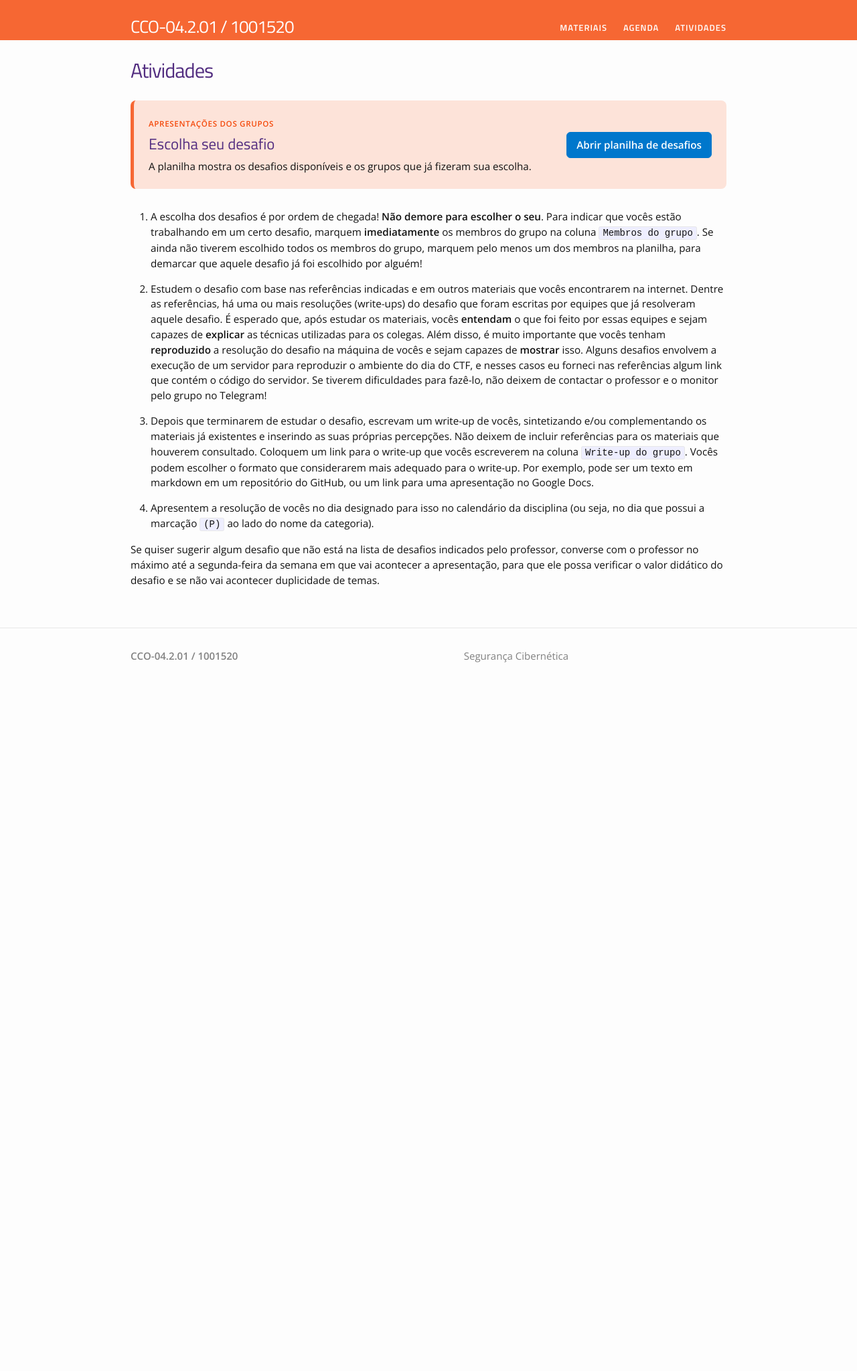
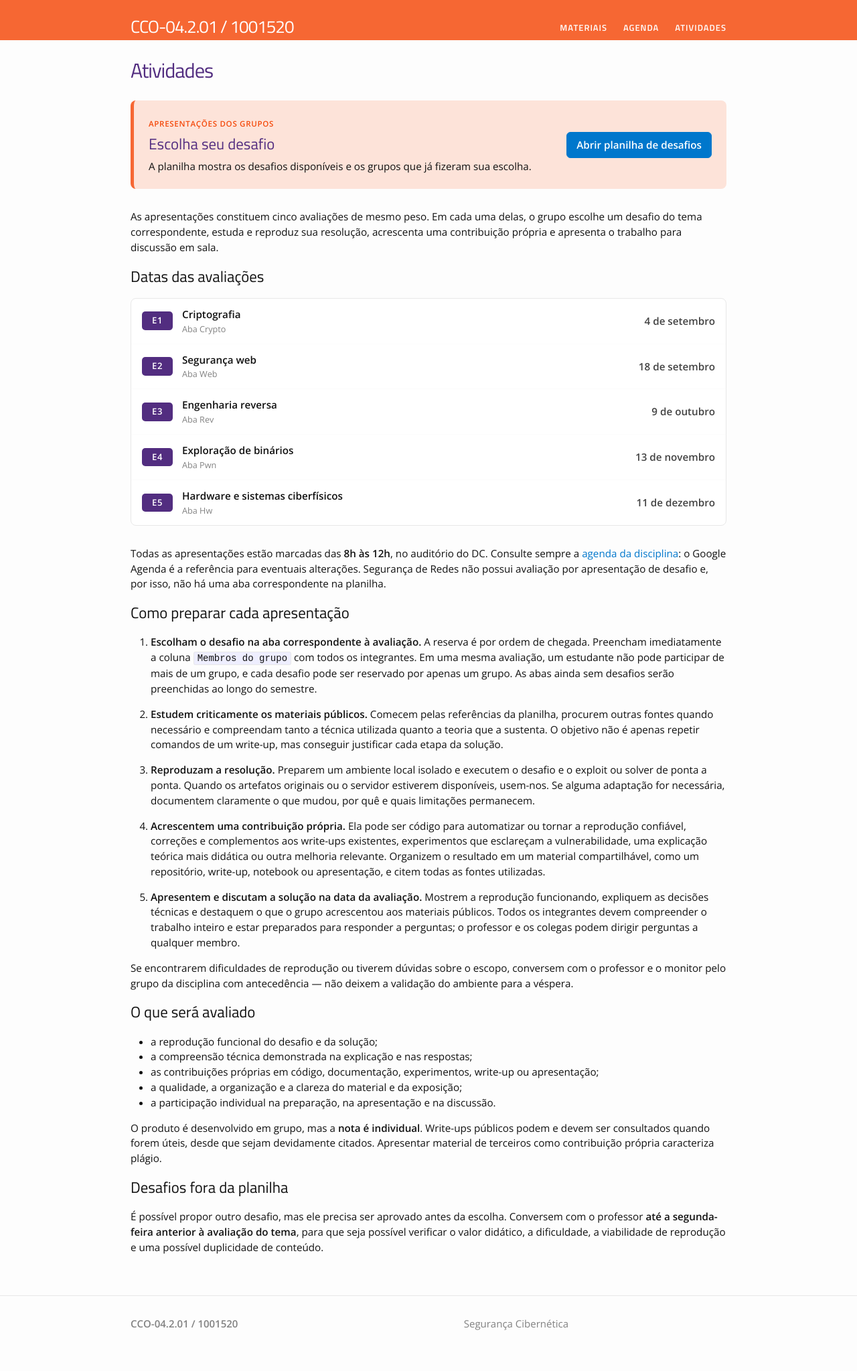
Before and after one commit to thotypous/cybersec-website, a Jekyll site: the page built from atividades.md, in a window 1280 px wide. Shown: the whole page at 67% size. Built offline with Jekyll 4.4.1, drawn with Linux system fonts in a browser that asks for light colours; before the commit the page ends 1051 px from its top, so only the background shows below that.

Commit message:
Atualiza instruções das avaliações

```diff
--- a/_sass/_layout.scss
+++ b/_sass/_layout.scss
@@ -320,6 +320,55 @@
     }
 }
 
+.assessment-list {
+    overflow: hidden;
+    margin: 0 0 $spacing-unit;
+    border: 1px solid $grey-color-light;
+    border-radius: 8px;
+    background: #fff;
+}
+
+.assessment-item {
+    display: grid;
+    grid-template-columns: 46px minmax(0, 1fr) auto;
+    align-items: center;
+    gap: 14px;
+    padding: 12px 16px;
+
+    & + & {
+        border-top: 1px solid lighten($grey-color-light, 8%);
+    }
+
+    time {
+        color: $grey-color-dark;
+        font-weight: 600;
+        white-space: nowrap;
+    }
+}
+
+.assessment-item__code {
+    padding: 4px 7px;
+    border-radius: 5px;
+    background: $clemson-purple;
+    color: #fff;
+    font-size: 0.82rem;
+    font-weight: 700;
+    letter-spacing: 0.04em;
+    text-align: center;
+}
+
+.assessment-item__topic {
+    strong,
+    small {
+        display: block;
+    }
+
+    small {
+        margin-top: 1px;
+        color: $grey-color;
+    }
+}
+
 @include media-query($on-palm) {
     .resource-grid {
         grid-template-columns: 1fr;
@@ -333,6 +382,16 @@
         align-items: flex-start;
         flex-direction: column;
         gap: 12px;
+    }
+
+    .assessment-item {
+        grid-template-columns: 42px minmax(0, 1fr);
+        gap: 10px;
+
+        time {
+            grid-column: 2;
+            font-size: 0.9rem;
+        }
     }
 
     .lesson-card {
--- a/atividades.md
+++ b/atividades.md
@@ -13,13 +13,64 @@ permalink: /atividades/
   <a class="resource-button" href="https://docs.google.com/spreadsheets/d/1_rbJMOdoRXFIwqIk9_CDqoTDYKzNedFJIZ129Wv2i_k/edit?usp=sharing">Abrir planilha de desafios</a>
 </div>
 
-1. A escolha dos desafios é por ordem de chegada! **Não demore para escolher o seu**. Para indicar que vocês estão trabalhando em um certo desafio, marquem **imediatamente** os membros do grupo na coluna `Membros do grupo`. Se ainda não tiverem escolhido todos os membros do grupo, marquem pelo menos um dos membros na planilha, para demarcar que aquele desafio já foi escolhido por alguém!
+As apresentações constituem cinco avaliações de mesmo peso. Em cada uma delas, o grupo escolhe um desafio do tema correspondente, estuda e reproduz sua resolução, acrescenta uma contribuição própria e apresenta o trabalho para discussão em sala.
 
-2. Estudem o desafio com base nas referências indicadas e em outros materiais que vocês encontrarem na internet. Dentre as referências, há uma ou mais resoluções (write-ups) do desafio que foram escritas por equipes que já resolveram aquele desafio. É esperado que, após estudar os materiais, vocês **entendam** o que foi feito por essas equipes e sejam capazes de **explicar** as técnicas utilizadas para os colegas. Além disso, é muito importante que vocês tenham **reproduzido** a resolução do desafio na máquina de vocês e sejam capazes de **mostrar** isso. Alguns desafios envolvem a execução de um servidor para reproduzir o ambiente do dia do CTF, e nesses casos eu forneci nas referências algum link que contém o código do servidor. Se tiverem dificuldades para fazê-lo, não deixem de contactar o professor e o monitor pelo grupo no Telegram!
+## Datas das avaliações
 
-3. Depois que terminarem de estudar o desafio, escrevam um write-up de vocês, sintetizando e/ou complementando os materiais já existentes e inserindo as suas próprias percepções. Não deixem de incluir referências para os materiais que houverem consultado. Coloquem um link para o write-up que vocês escreverem na coluna `Write-up do grupo`. Vocês podem escolher o formato que considerarem mais adequado para o write-up. Por exemplo, pode ser um texto em markdown em um repositório do GitHub, ou um link para uma apresentação no Google Docs.
+<div class="assessment-list" aria-label="Calendário das avaliações por desafio">
+  <div class="assessment-item">
+    <span class="assessment-item__code">E1</span>
+    <span class="assessment-item__topic"><strong>Criptografia</strong><small>Aba Crypto</small></span>
+    <time datetime="2026-09-04">4 de setembro</time>
+  </div>
+  <div class="assessment-item">
+    <span class="assessment-item__code">E2</span>
+    <span class="assessment-item__topic"><strong>Segurança web</strong><small>Aba Web</small></span>
+    <time datetime="2026-09-18">18 de setembro</time>
+  </div>
+  <div class="assessment-item">
+    <span class="assessment-item__code">E3</span>
+    <span class="assessment-item__topic"><strong>Engenharia reversa</strong><small>Aba Rev</small></span>
+    <time datetime="2026-10-09">9 de outubro</time>
+  </div>
+  <div class="assessment-item">
+    <span class="assessment-item__code">E4</span>
+    <span class="assessment-item__topic"><strong>Exploração de binários</strong><small>Aba Pwn</small></span>
+    <time datetime="2026-11-13">13 de novembro</time>
+  </div>
+  <div class="assessment-item">
+    <span class="assessment-item__code">E5</span>
+    <span class="assessment-item__topic"><strong>Hardware e sistemas ciberfísicos</strong><small>Aba Hw</small></span>
+    <time datetime="2026-12-11">11 de dezembro</time>
+  </div>
+</div>
 
-4. Apresentem a resolução de vocês no dia designado para isso no calendário da disciplina (ou seja, no dia que possui a marcação `(P)` ao lado do nome da categoria).
+Todas as apresentações estão marcadas das **8h às 12h**, no auditório do DC. Consulte sempre a [agenda da disciplina]({{ '/agenda/' | relative_url }}): o Google Agenda é a referência para eventuais alterações. Segurança de Redes não possui avaliação por apresentação de desafio e, por isso, não há uma aba correspondente na planilha.
 
+## Como preparar cada apresentação
 
-Se quiser sugerir algum desafio que não está na lista de desafios indicados pelo professor, converse com o professor no máximo até a segunda-feira da semana em que vai acontecer a apresentação, para que ele possa verificar o valor didático do desafio e se não vai acontecer duplicidade de temas.
+1. **Escolham o desafio na aba correspondente à avaliação.** A reserva é por ordem de chegada. Preencham imediatamente a coluna `Membros do grupo` com todos os integrantes. Em uma mesma avaliação, um estudante não pode participar de mais de um grupo, e cada desafio pode ser reservado por apenas um grupo. As abas ainda sem desafios serão preenchidas ao longo do semestre.
+
+2. **Estudem criticamente os materiais públicos.** Comecem pelas referências da planilha, procurem outras fontes quando necessário e compreendam tanto a técnica utilizada quanto a teoria que a sustenta. O objetivo não é apenas repetir comandos de um write-up, mas conseguir justificar cada etapa da solução.
+
+3. **Reproduzam a resolução.** Preparem um ambiente local isolado e executem o desafio e o exploit ou solver de ponta a ponta. Quando os artefatos originais ou o servidor estiverem disponíveis, usem-nos. Se alguma adaptação for necessária, documentem claramente o que mudou, por quê e quais limitações permanecem.
+
+4. **Acrescentem uma contribuição própria.** Ela pode ser código para automatizar ou tornar a reprodução confiável, correções e complementos aos write-ups existentes, experimentos que esclareçam a vulnerabilidade, uma explicação teórica mais didática ou outra melhoria relevante. Organizem o resultado em um material compartilhável, como um repositório, write-up, notebook ou apresentação, e citem todas as fontes utilizadas.
+
+5. **Apresentem e discutam a solução na data da avaliação.** Mostrem a reprodução funcionando, expliquem as decisões técnicas e destaquem o que o grupo acrescentou aos materiais públicos. Todos os integrantes devem compreender o trabalho inteiro e estar preparados para responder a perguntas; o professor e os colegas podem dirigir perguntas a qualquer membro.
+
+Se encontrarem dificuldades de reprodução ou tiverem dúvidas sobre o escopo, conversem com o professor e o monitor pelo grupo da disciplina com antecedência — não deixem a validação do ambiente para a véspera.
+
+## O que será avaliado
+
+- a reprodução funcional do desafio e da solução;
+- a compreensão técnica demonstrada na explicação e nas respostas;
+- as contribuições próprias em código, documentação, experimentos, write-up ou apresentação;
+- a qualidade, a organização e a clareza do material e da exposição;
+- a participação individual na preparação, na apresentação e na discussão.
+
+O produto é desenvolvido em grupo, mas a **nota é individual**. Write-ups públicos podem e devem ser consultados quando forem úteis, desde que sejam devidamente citados. Apresentar material de terceiros como contribuição própria caracteriza plágio.
+
+## Desafios fora da planilha
+
+É possível propor outro desafio, mas ele precisa ser aprovado antes da escolha. Conversem com o professor **até a segunda-feira anterior à avaliação do tema**, para que seja possível verificar o valor didático, a dificuldade, a viabilidade de reprodução e uma possível duplicidade de conteúdo.
```
